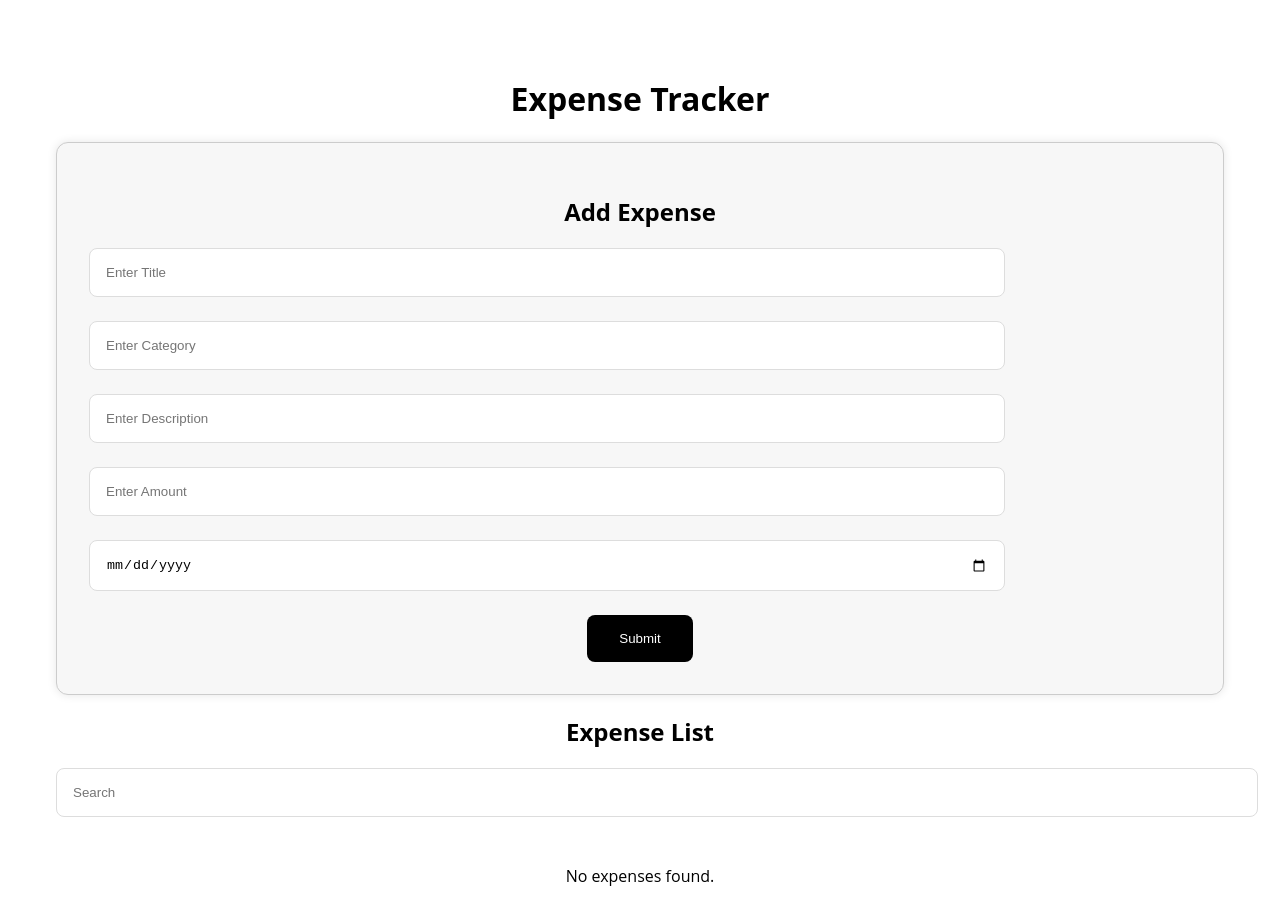
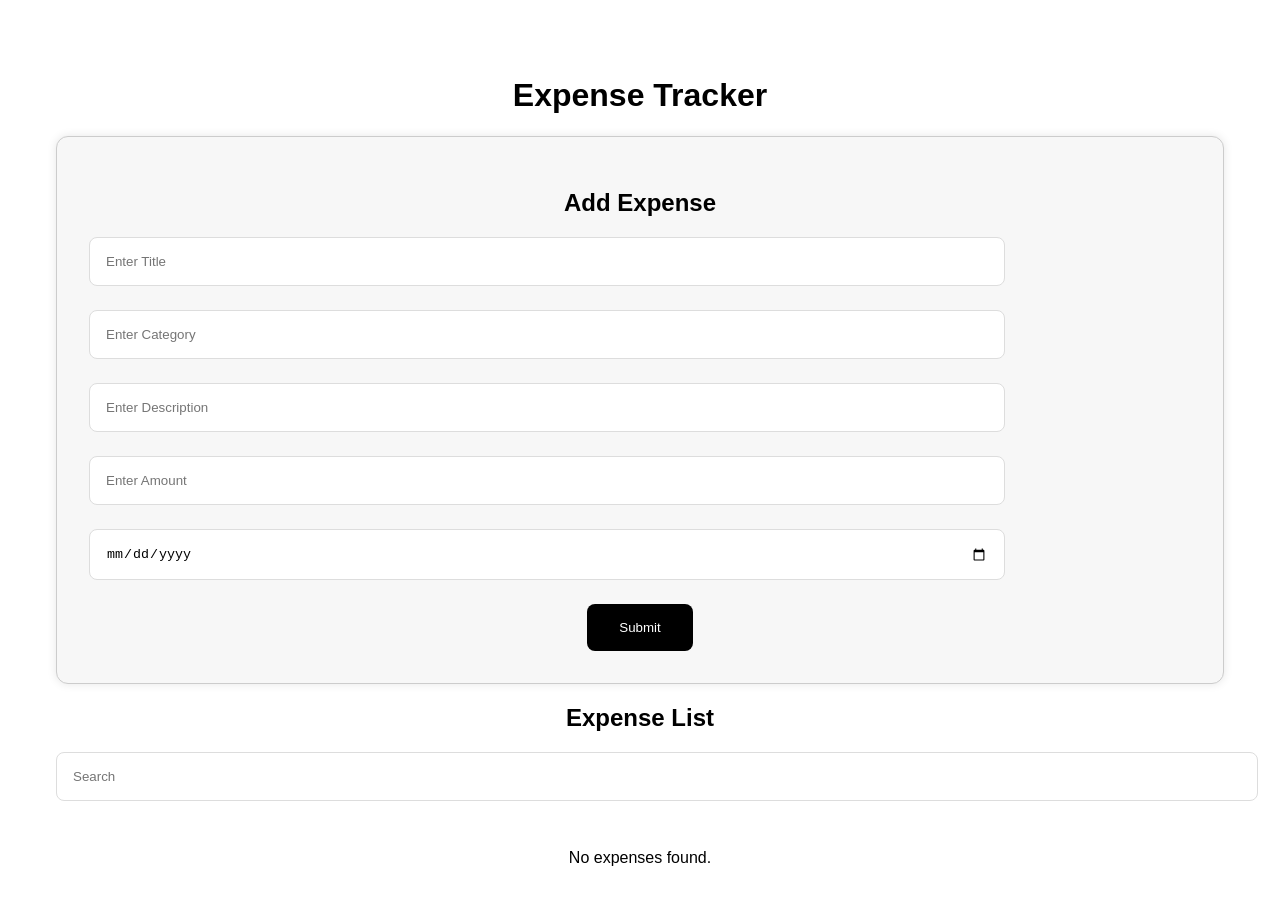
Before and after one commit to Spid3rmvn/expense-tracker, a React (Vite) app: page / in a window 1280 px wide. Shown: the top 924 px of the page. Built offline with nearby package versions, Linux system fonts and the light colour scheme.

Commit message:
update App.css and ExpenseList.jsx

```diff
--- a/src/App.css
+++ b/src/App.css
@@ -1,7 +1,7 @@
 .app-container {
   text-align: center;
   padding: 3rem;
-  font-family: "Open Sans", sans-serif;
+  font-family: Arial, Helvetica, sans-serif;
 }
 
 .main-layout {
--- a/src/components/ExpenseList.jsx
+++ b/src/components/ExpenseList.jsx
@@ -31,8 +31,9 @@ const ExpenseList = ({ expenses }) => {
         <ul>
           {filteredExpenses.map((expense) => (
             <li key={expense.id}>
-              <h2>{expense.title}</h2>Ksh{expense.amount} <br />
-              <h3>{expense.category}</h3>
+              <h2>{expense.title}</h2>
+              <p>Ksh{expense.amount}</p>
+              <p>{expense.category}</p>
               <p>{expense.description}</p>
               <p>{expense.date}</p>
             </li>
```
